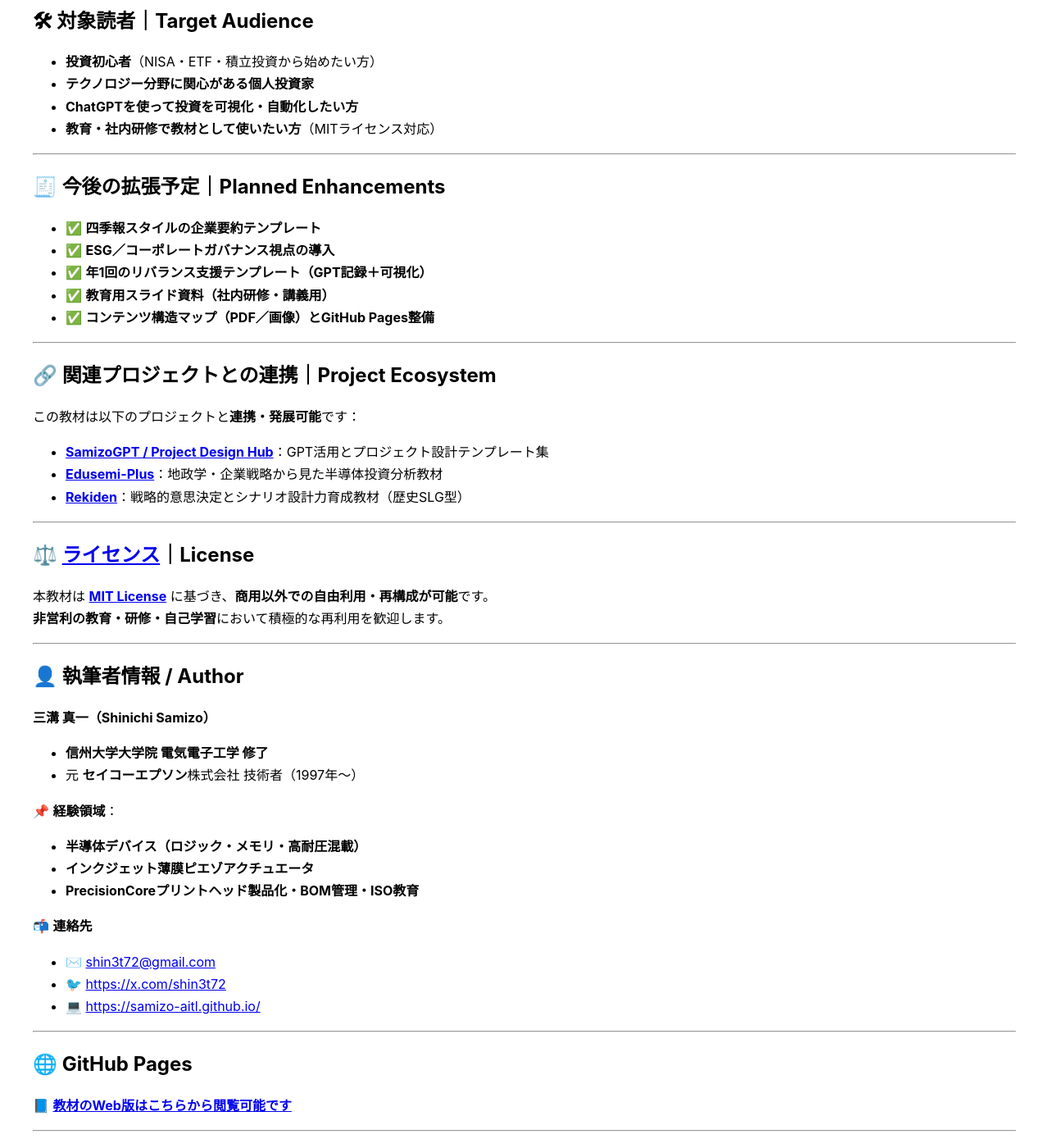
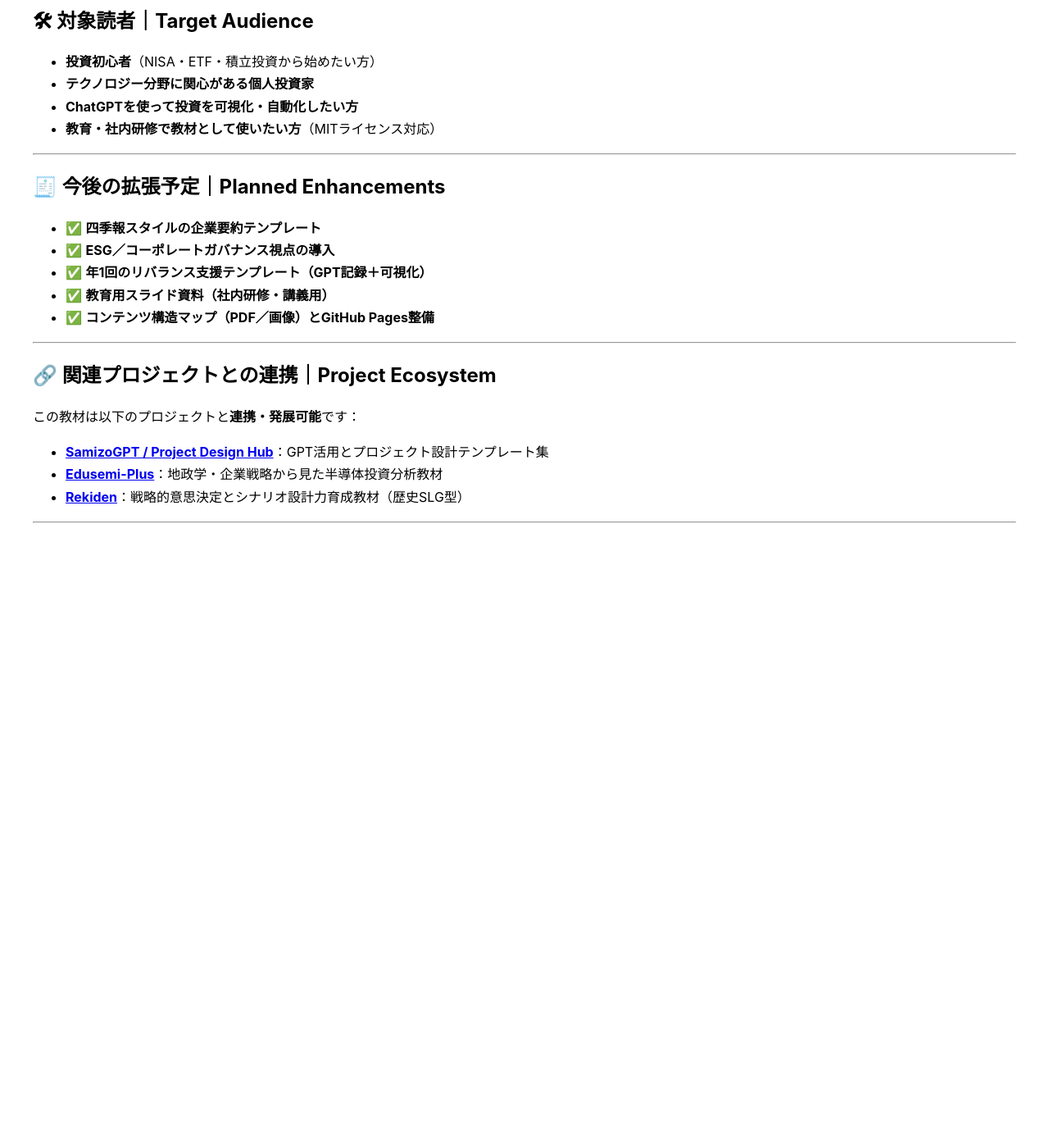
Before and after one commit to Samizo-AITL/AssetPortfolio-StartGuide, a Jekyll site: the page built from index.md, in a window 1280 px wide and 1400 px high, scrolled down 2178 px. Shown: the whole window at 82% size. Built offline with Jekyll 4.4.1, drawn with Linux system fonts in a browser that asks for light colours; after the commit the page ends 2836 px from its top, so only the background shows below that.

Commit message:
Update index.md

```diff
--- a/index.md
+++ b/index.md
@@ -121,34 +121,3 @@ AssetPortfolio-StartGuide/
 - [**Rekiden**](https://github.com/Samizo-AITL/Rekiden)：戦略的意思決定とシナリオ設計力育成教材（歴史SLG型）
 
 ---
-
-## ⚖️ **[ライセンス](./LICENSE)｜License**
-
-本教材は **[MIT License](./LICENSE)** に基づき、**商用以外での自由利用・再構成が可能**です。
-**非営利の教育・研修・自己学習**において積極的な再利用を歓迎します。
-
----
-
-## 👤 **執筆者情報 / Author**
-
-**三溝 真一（Shinichi Samizo）**
-- **信州大学大学院 電気電子工学 修了**
-- 元 **セイコーエプソン**株式会社 技術者（1997年〜）
-
-📌 **経験領域**：
-- **半導体デバイス（ロジック・メモリ・高耐圧混載）**
-- **インクジェット薄膜ピエゾアクチュエータ**
-- **PrecisionCoreプリントヘッド製品化・BOM管理・ISO教育**
-
-📬 **連絡先**
-- ✉️ [shin3t72@gmail.com](mailto:shin3t72@gmail.com)
-- 🐦 [https://x.com/shin3t72](https://x.com/shin3t72)
-- 💻 [https://samizo-aitl.github.io/](https://samizo-aitl.github.io/)
-
----
-
-## 🌐 **GitHub Pages**
-
-📘 [**教材のWeb版はこちらから閲覧可能です**](https://samizo-aitl.github.io/AssetPortfolio-StartGuide/)
-
----
```
